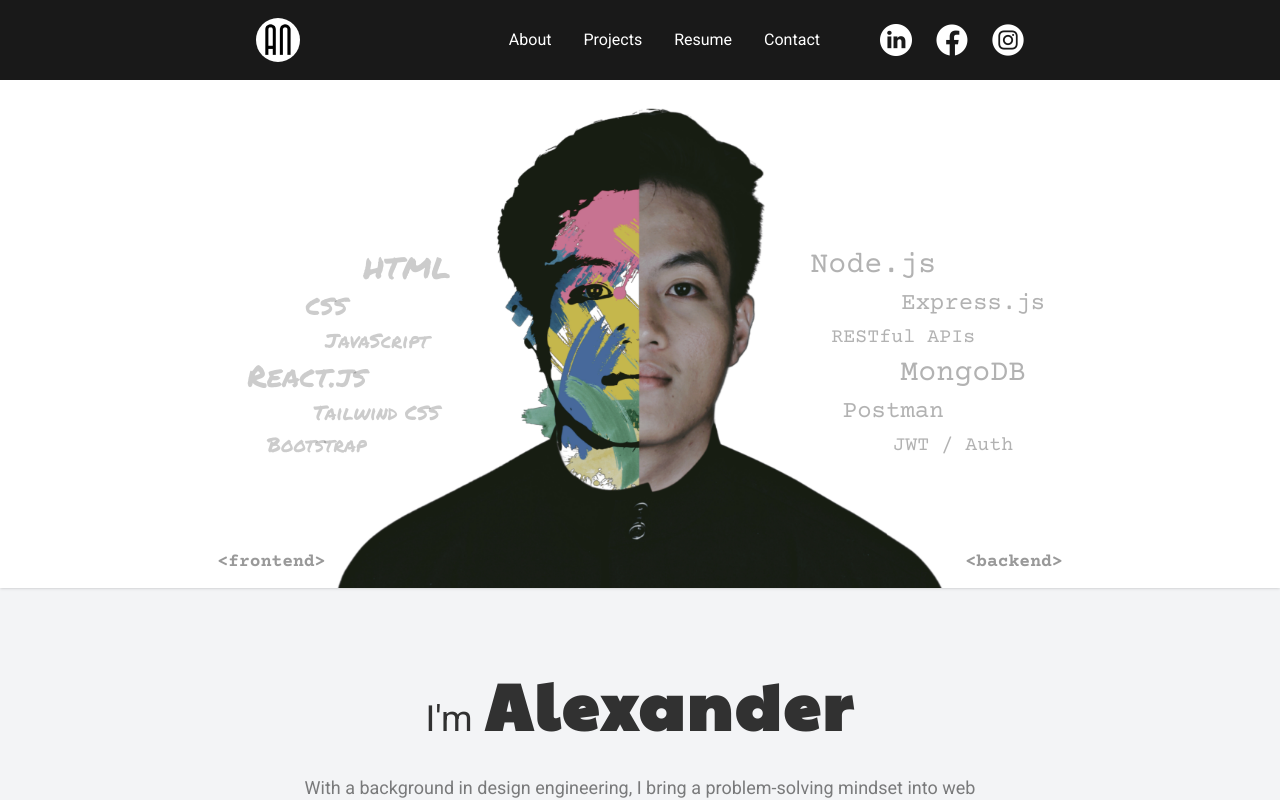
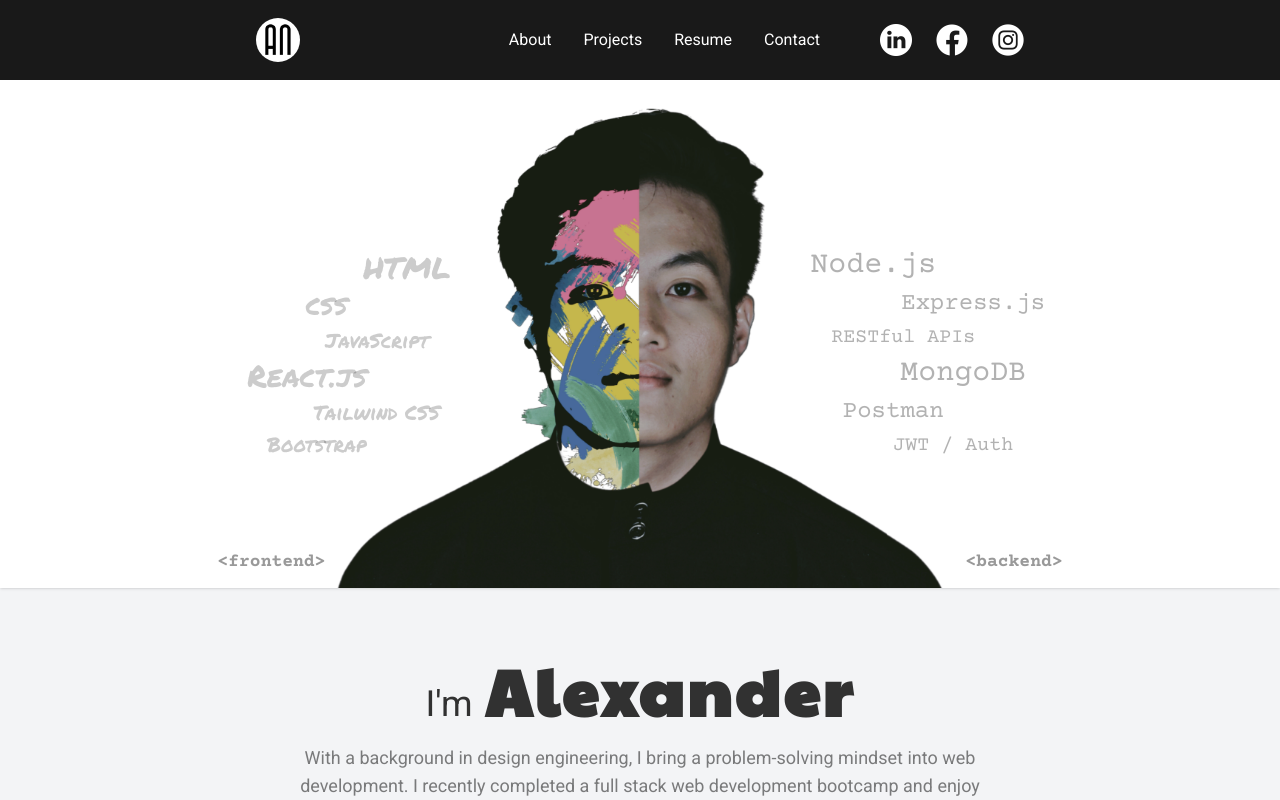
Before and after one commit to noelalexr/portfolio, a React (Vite) app: page / in a window 1280 px wide. Shown: the top 800 px of the page. Built offline with nearby package versions, Linux system fonts and the light colour scheme.

Commit message:
fix: adjust name font size

```diff
--- a/src/pages/Home.jsx
+++ b/src/pages/Home.jsx
@@ -73,7 +73,7 @@ const Home = () => {
             >
                 <div className="pb-5 flex md:gap-3 gap-2 justify-center items-center text-black/80">
                     <p className="md:text-4xl text-[27px] md:pt-7 pt-[20px]">I'm </p>
-                    <p className="md:text-[65px] text-[47px] font-bold tracking-wider font-paytone"> Alexander</p>
+                    <p className="md:text-[65px] text-5xl font-bold tracking-wider font-paytone"> Alexander</p>
                 </div>
                 <p className="text-black/50 md:w-180 mx-auto md:text-lg">With a background in design engineering, I bring a problem-solving mindset into web development. I recently completed a full stack web development bootcamp and enjoy building responsive, user-focused web applications that solve real-world problems.</p>
             </motion.div>
```
